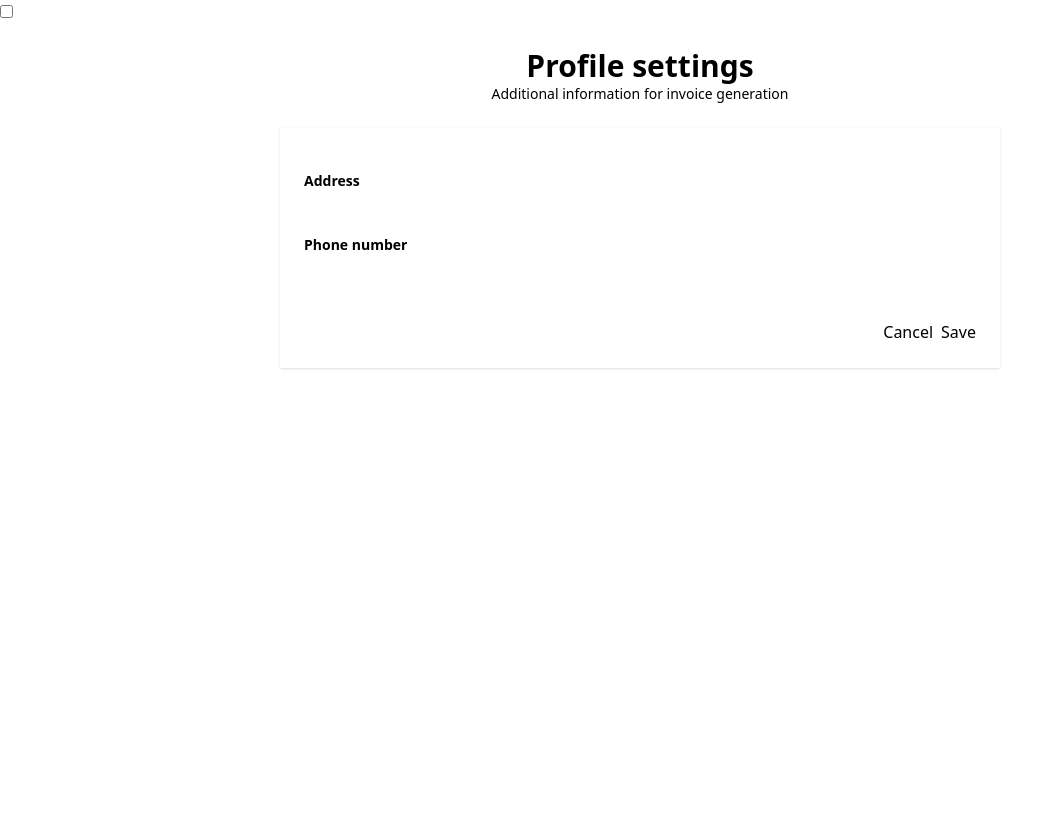
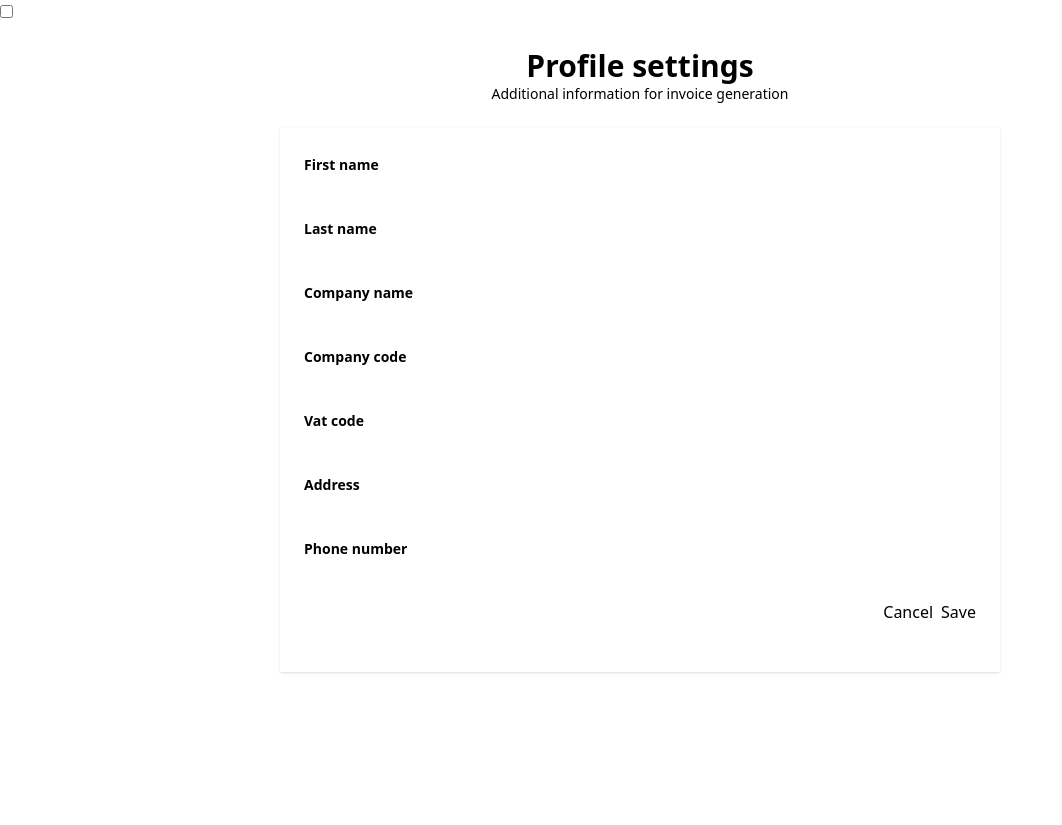
Before and after one commit to Garfieldas/invoice, a Django app: template apps/accounts/templates/settings/self_info.html in a window 1280 px wide. Shown: the top 825 px of the page, without its empty margins (0-1062 px from the left). Run offline with Django 5.2, Linux system fonts and the light colour scheme; the template is opened without the code that fills it: values that come from a table or form of the project are taken from there, others are empty; some libraries are stand-ins or nearby versions.

Commit message:
Refactored self_info form

```diff
--- a/apps/accounts/templates/settings/self_info.html
+++ b/apps/accounts/templates/settings/self_info.html
@@ -15,67 +15,18 @@
       </div>
       {% endif %}
 
-      <div class="grid grid-cols-1 md:grid-cols-2 gap-4">
+      <div class="grid grid-cols-1 gap-4">
+        {% for field in form %}
         <div class="flex flex-col">
-          <label for="{{ form.individual_code.id_for_label }}" class="label">
-            <span class="label-text text-sm font-semibold">{{ form.individual_code.label }}</span>
+          <label for="{{ field.id_for_label }}" class="label">
+            <span class="label-text text-sm font-semibold">{{ field.label }}</span>
           </label>
-          {{ form.individual_code }}
-          {% if form.individual_code.errors %}
-            <p class="text-error text-sm mt-1">{{ form.individual_code.errors }}</p>
+          {{ field }}
+          {% if field.errors %}
+            <p class="text-error text-sm mt-1">{{ field.errors }}</p>
           {% endif %}
         </div>
-
-        <div class="flex flex-col">
-          <label for="{{ form.activity_start_date.id_for_label }}" class="label">
-            <span class="label-text text-sm font-semibold">{{ form.activity_start_date.label }}</span>
-          </label>
-          {{ form.activity_start_date }}
-          {% if form.activity_start_date.errors %}
-            <p class="text-error text-sm mt-1">{{ form.activity_start_date.errors }}</p>
-          {% endif %}
-        </div>
-
-        <div class="md:col-span-2 flex flex-col">
-          <label for="{{ form.address.id_for_label }}" class="label">
-            <span class="label-text text-sm font-semibold">{{ form.address.label }}</span>
-          </label>
-          {{ form.address }}
-          {% if form.address.errors %}
-            <p class="text-error text-sm mt-1">{{ form.address.errors }}</p>
-          {% endif %}
-        </div>
-
-        <div class="flex flex-col">
-          <label for="{{ form.phone_number.id_for_label }}" class="label">
-            <span class="label-text text-sm font-semibold">{{ form.phone_number.label }}</span>
-          </label>
-          {{ form.phone_number }}
-          {% if form.phone_number.errors %}
-            <p class="text-error text-sm mt-1">{{ form.phone_number.errors }}</p>
-          {% endif %}
-        </div>
-
-        <div class="flex flex-col">
-          <label for="{{ form.bank_name.id_for_label }}" class="label">
-            <span class="label-text text-sm font-semibold">{{ form.bank_name.label }}</span>
-          </label>
-          {{ form.bank_name }}
-          {% if form.bank_name.errors %}
-            <p class="text-error text-sm mt-1">{{ form.bank_name.errors }}</p>
-          {% endif %}
-        </div>
-
-        <div class="md:col-span-2 flex flex-col">
-          <label for="{{ form.iban.id_for_label }}" class="label">
-            <span class="label-text text-sm font-semibold">{{ form.iban.label }}</span>
-          </label>
-          {{ form.iban }}
-          {% if form.iban.errors %}
-            <p class="text-error text-sm mt-1">{{ form.iban.errors }}</p>
-          {% endif %}
-        </div>
-      </div>
+        {% endfor %}
 
       <div class="flex justify-end gap-2">
         <a href="{% url 'dashboard' %}" class="btn btn-ghost">Cancel</a>
```
